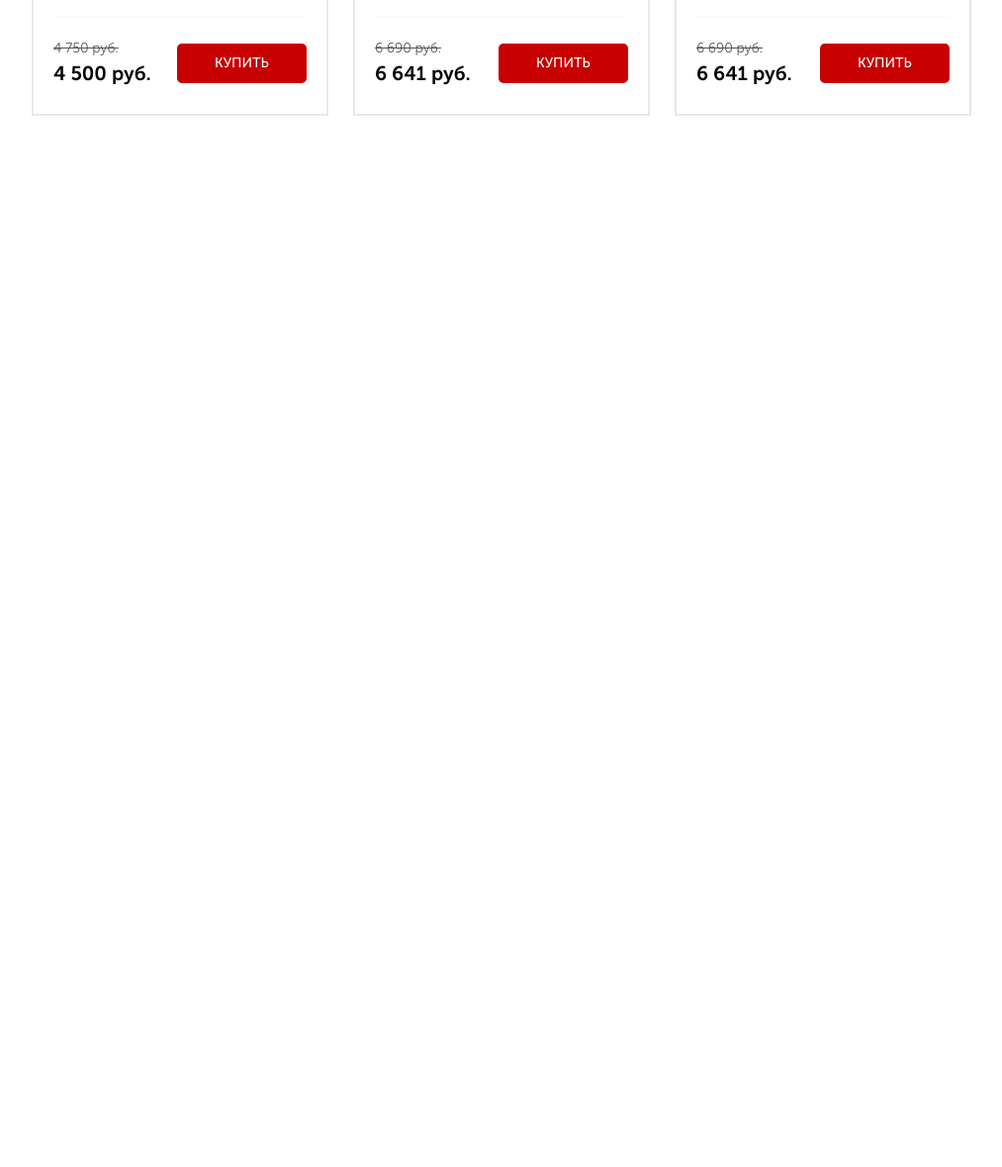
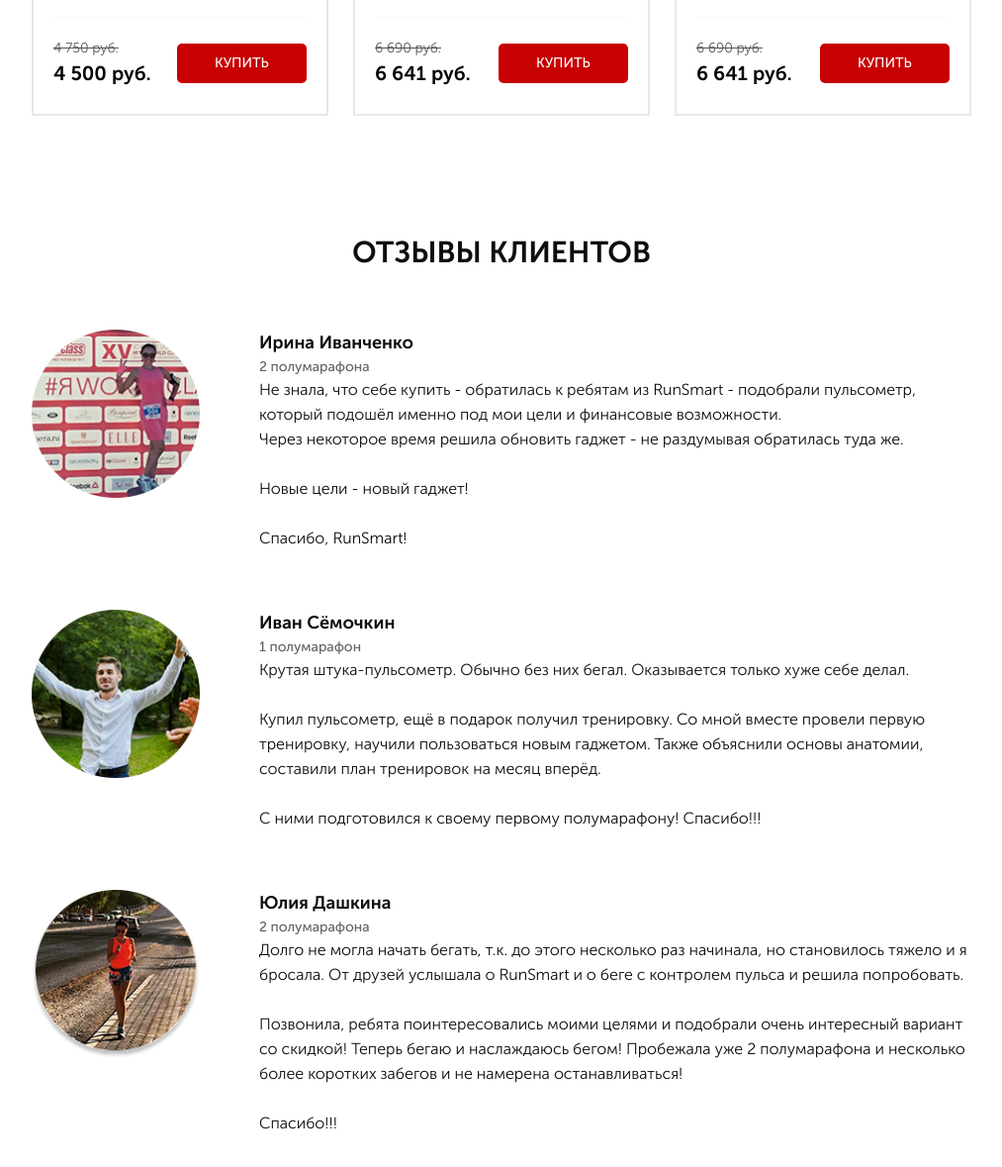
Before and after one commit to Korkogor/Pulse, a website: page src/index.html in a window 1280 px wide. Shown: the part 3690-4869 px from the top of the page at 99% size, without its empty margins (133-1146 px from the left). Before the commit the page ends 3927 px from the top, so only its background shows below. Drawn offline with nearby package versions, Linux system fonts and the light colour scheme; files whose address does not match are found by name.

Commit message:
Feedback section adapted

```diff
--- a/src/index.html
+++ b/src/index.html
@@ -361,6 +361,46 @@
         </div>
     </section>
 
+    <section class="recall">
+        <div class="container">
+            <h2 class="title">Отзывы клиентов</h2>
+            <div class="recall-item">
+                <img src="img/photo_1.jpg" alt="photo">
+                <div class="recall-item__title">Ирина Иванченко</div>
+                <div class="recall-item__subtitle">2 полумарафона</div>
+                <div class="recall-item__descr">Не знала, что себе купить - обратилась к ребятам из RunSmart - подобрали пульсометр, который подошёл именно под мои цели и финансовые возможности.
+                <br>
+                Через некоторое время решила обновить гаджет - не раздумывая обратилась туда же.
+                <br><br>
+                Новые цели - новый гаджет!
+                <br><br>
+                Спасибо, RunSmart!
+                </div>
+           </div>
+
+            <div class="recall-item">
+                <img src="img/photo_2.jpg" alt="photo">
+                <div class="recall-item__title">Иван Сёмочкин</div>
+                <div class="recall-item__subtitle">1 полумарафон</div>
+                <div class="recall-item__descr">Крутая штука-пульсометр. Обычно без них бегал. Оказывается только хуже себе делал.
+                <br><br>
+                Купил пульсометр, ещё в подарок получил тренировку. Со мной вместе провели первую тренировку, научили пользоваться новым гаджетом. Также объяснили основы анатомии, составили план тренировок на месяц вперёд.<br><br>
+                С ними подготовился к своему первому полумарафону! Спасибо!!!</div>
+       </div>
+
+            <div class="recall-item">
+                <img src="img/photo_3.jpg" alt="">
+                <div class="recall-item__title">Юлия Дашкина</div>
+                <div class="recall-item__subtitle">2 полумарафона</div>
+                <div class="recall-item__descr">Долго не могла начать бегать, т.к. до этого несколько раз начинала, но становилось тяжело и я бросала. От друзей услышала о RunSmart и о беге с контролем пульса и решила попробовать.
+                <br><br>
+                Позвонила, ребята поинтересовались моими целями и подобрали очень интересный вариант со скидкой! Теперь бегаю и наслаждаюсь бегом! Пробежала уже 2 полумарафона и несколько более коротких забегов и не намерена останавливаться!
+                <br><br>
+                Спасибо!!!</div>
+            </div>
+        </div>
+    </section>
+
     <script type="text/javascript" src="//code.jquery.com/jquery-1.11.0.min.js"></script>
     <script type="text/javascript" src="//code.jquery.com/jquery-migrate-1.2.1.min.js"></script>
     <script src="js/slick.min.js"></script>
--- a/src/sass/base/_media.scss
+++ b/src/sass/base/_media.scss
@@ -46,6 +46,23 @@
 
     .catalog__content {
         justify-content: space-evenly;
+    }
+
+    .recall {
+        padding: 0px 20px 46px;
+        h2 {
+            font-size: 23px;
+        }
+        .recall-item {
+            img {
+                float: none;
+                display: block;
+                margin: 0 auto;
+            }
+            &__title, &__subtitle, &__descr {
+                text-align: center;
+            }
+        }
     }
 }
 
@@ -246,4 +263,15 @@
             font-size: 7px;
         }
     }
+
+    .recall {
+        h2 {
+            font-size: 19px;
+        }
+        .recall-item {
+            &__title {
+                font-size: 17px;
+            }
+        }
+    }
 }
--- /dev/null
+++ b/src/sass/blocks/__recall.scss
@@ -0,0 +1,33 @@
+.recall {
+    padding-bottom: 46px;
+    .recall-item {
+        margin-top: 60px;
+        // margin-bottom: 110px;
+        img {
+            float: left;
+            width: 170px;
+            height: 170px;
+            margin-right: 60px;
+        }
+        &__title {
+            display: block;
+            font-size: 18px;
+            font-weight: 700;
+            color: #0D0D0D;
+        }
+        &__subtitle {
+            display: block;
+            font-size: 14px;
+            font-weight: 500;
+            color: #646464;
+        }
+        &__descr {
+            display: flex;
+            align-items: flex-end;
+            font-size: 16px;
+            font-weight: 300;
+            color: #0D0D0D;
+            line-height: 25px;
+        }
+    }
+}
--- a/src/sass/style.scss
+++ b/src/sass/style.scss
@@ -17,4 +17,5 @@
 @import 'blocks/forms';
 @import 'blocks/carousel';
 @import 'blocks/catalog';
+@import 'blocks/_recall';
 @import 'base/media';
```
Also changed, not shown: src/css/slick.css, src/css/style.min.css.
